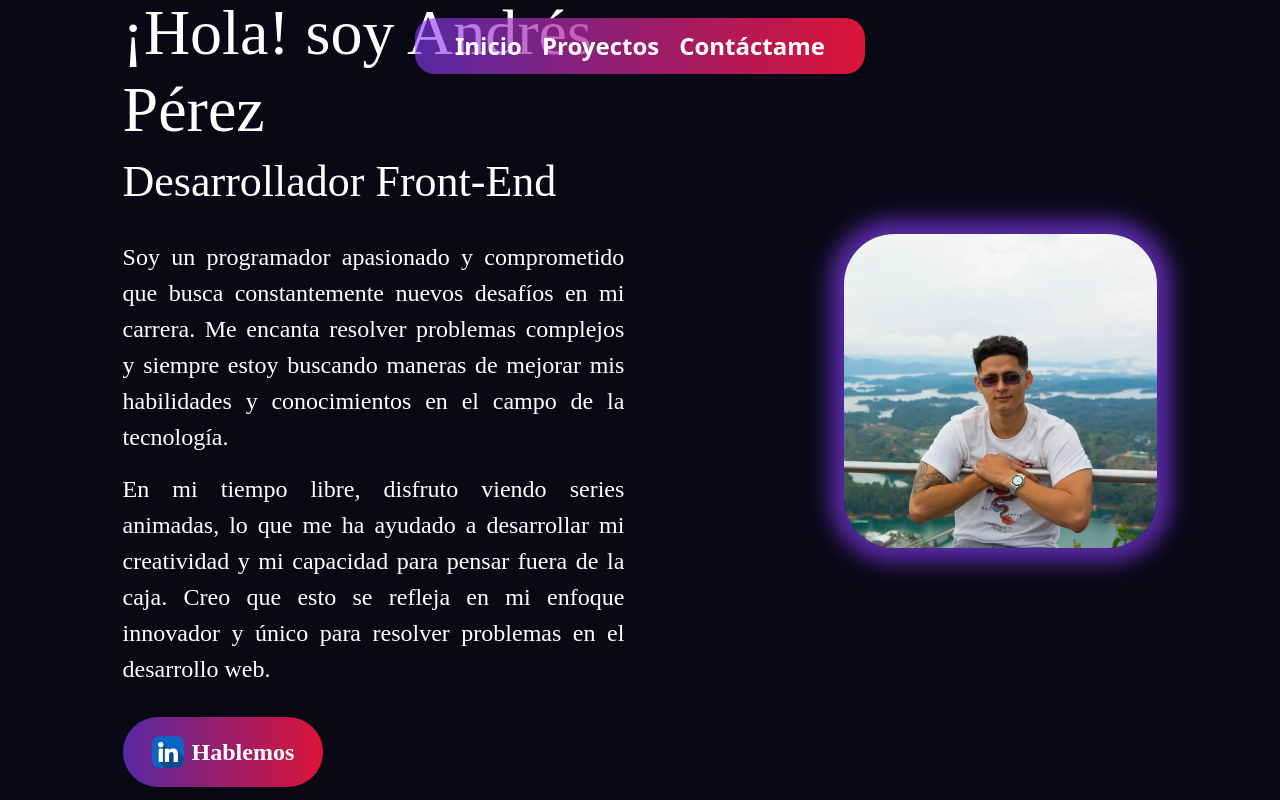
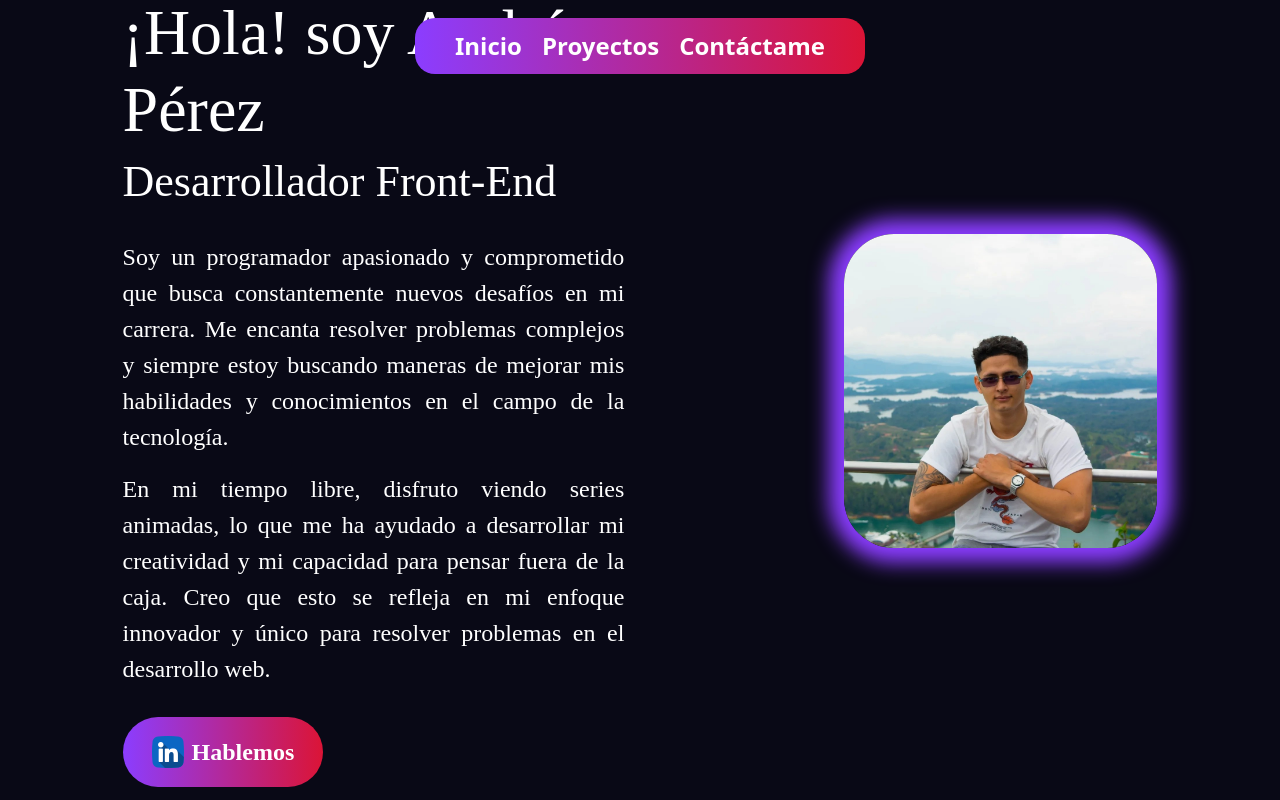
Before and after one commit to andres0818/portafolio, a React (Create React App) app: page /#/ in a window 1280 px wide. Shown: the top 800 px of the page. Built offline with nearby package versions, Linux system fonts and the light colour scheme.

Commit message:
change color

```diff
--- a/src/variants.scss
+++ b/src/variants.scss
@@ -2,7 +2,7 @@
 
   $background: #090916;
   $red_primary: #db1436;
-  $purple_primary: rgba(139, 61, 255, .6);
+  $purple_primary: rgb(139, 61, 255);
   $font_family_bold: 'Source Code Pro' bold;
 
 
```
